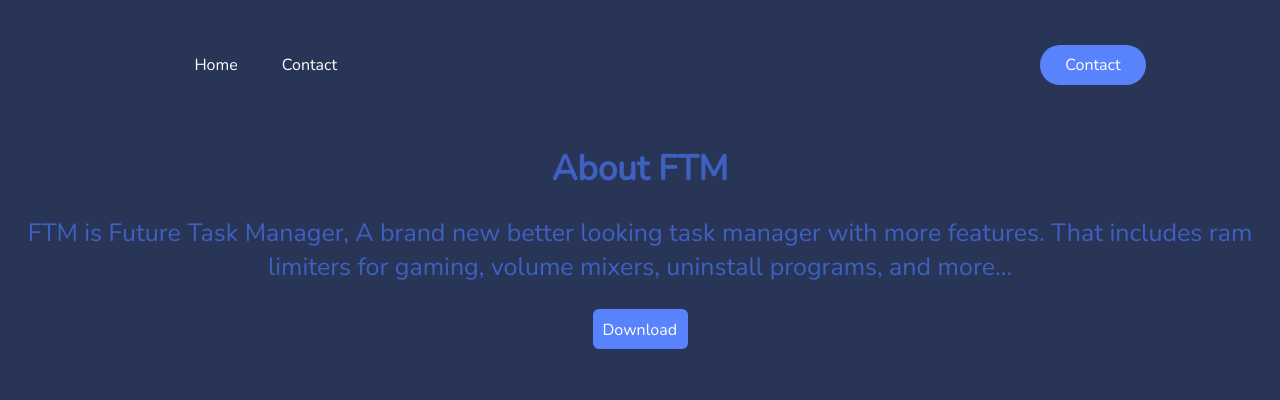
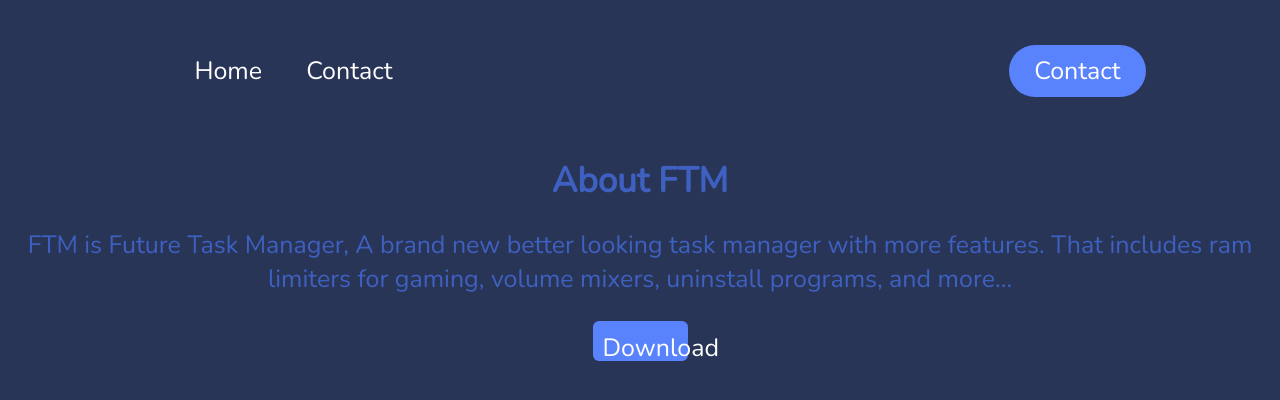
Before and after one commit to Raidlucky/FTM, a plain HTML site: page index.html in a window 1280 px wide. Drawn offline with nearby package versions, Linux system fonts and the light colour scheme.

Commit message:
initial commit

```diff
--- a/css/styles.css
+++ b/css/styles.css
@@ -39,7 +39,7 @@ p {
     li, a, button {
         font-family: "Nunito", sans-serif;
         font-weight: 400;
-        font-size: 16px;
+        font-size: 25px;
         color: white;
         text-decoration: none;
         outline: none;
@@ -67,7 +67,7 @@ p {
         transition: all 0.3s ease 0s;
     }
     .nav_links li a:hover {
-        color: #333;
+        color: #3e60c1;
     }
     button {
         padding: 9px 25px;
@@ -81,3 +81,6 @@ p {
     button:hover {
         background-color: #333;
     }
+    .nav {
+        color: #151A2E;
+    }
--- a/index.html
+++ b/index.html
@@ -8,7 +8,7 @@
     </head>
     <body class="body">
         <header>
-            <nav>
+            <nav class="nav">
                 <ul class="nav_links">
                     <li><a href="#">Home</a></li>
                     <li><a href="pages/grades">Contact</a></li>
```
